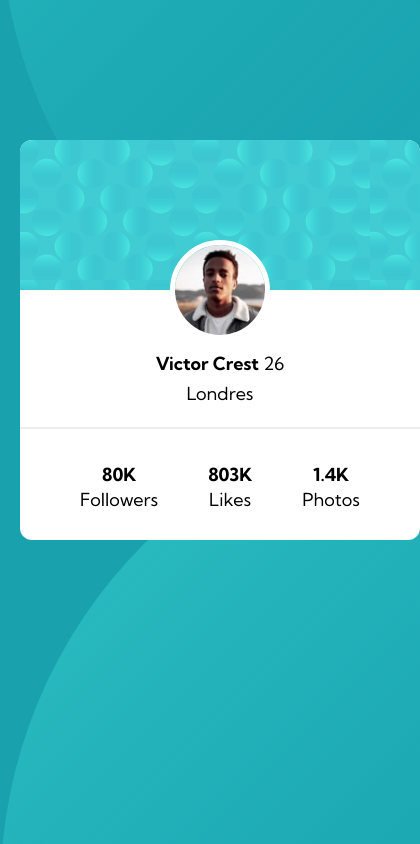
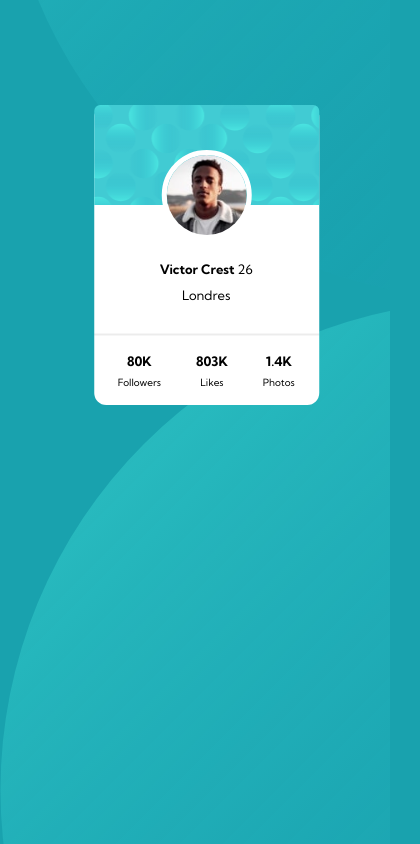
Before and after one commit to neootavio/cartao-de-perfil, a plain HTML site: page index.html in a window 390 px wide. Shown: the whole page, 420 px wide, since content can reach past the window. Drawn offline with Linux system fonts and the light colour scheme.

Commit message:
implementada responsividade mobile

```diff
--- a/index.html
+++ b/index.html
@@ -26,15 +26,15 @@
     <div class="rodape">
 
       <div>
-        <strong>80K</strong> <br> Followers
+        <strong>80K</strong> <br> <span>Followers</span>
       </div>
 
       <div>
-        <strong>803K</strong> <br> Likes
+        <strong>803K</strong> <br> <span>Likes</span>
       </div>
 
       <div>
-        <strong>1.4K</strong> <br> Photos
+        <strong>1.4K</strong> <br> <span>Photos</span>
       </div>
 
     </div>
--- a/style.css
+++ b/style.css
@@ -1,6 +1,6 @@
 @import url('https://fonts.googleapis.com/css2?family=Fraunces:opsz,wght@9..144,700&family=Kumbh+Sans:wght@400;700&family=Roboto&display=swap');
 
-*{
+* {
     margin: 0;
     padding: 0;
     box-sizing: border-box;
@@ -13,8 +13,6 @@ body {
     background-image: url(images/bg-pattern-bottom.svg);
     background-position: bottom left;
     background-repeat: repeat-y;
-
-
 }
 
 .container {
@@ -38,7 +36,7 @@ body {
     text-align: center;
 }
 
-#topo{
+#topo {
     background-image: url(images/bg-pattern-card.svg);
     border-radius: 12px 12px 0 0;
     height: 150px;
@@ -53,7 +51,7 @@ body {
     height: 80px;
 }
 
-.rodape{
+.rodape {
     display: flex;
     flex-direction: row;
     text-align: center;
@@ -65,6 +63,81 @@ body {
     height: 30px;
 }
 
-strong{
+strong {
     font-weight: 700;
 }
+
+@media (max-width: 600px) {
+
+    * {
+        margin: 0;
+        padding: 0;
+        box-sizing: border-box;
+        font-family: 'Kumbh Sans';
+        font-size: 13px;
+    }
+
+    body {
+        background-color: hsl(185, 75%, 39%);
+        background-image: url(images/bg-pattern-bottom.svg);
+        background-position: bottom left;
+        background-repeat: repeat;
+        margin: auto;
+        text-align: center;
+        align-items: center;
+        align-content: center;
+        width: 375px;
+    }
+
+    .container {
+        display: grid;
+        width: 225px;
+        height: 300px;
+        margin: auto;
+        background-color: white;
+        border-radius: 12px;
+    }
+
+    #foto {
+        position: fixed;
+        transform: translate(75%, 50%);
+        border: 5px solid white;
+        border-radius: 50%;
+        width: 90px;
+        height: 90px;
+        margin: auto;
+        text-align: center;
+    }
+
+    #topo {
+        background-image: url(images/bg-pattern-card.svg);
+        border-radius: 6px 6px 0 0;
+        height: 100px;
+        width: 225px;
+    }
+
+    .item {
+        text-align: center;
+        border-bottom: 2px solid rgba(0, 0, 0, 0.075);
+        transform: translate(0%, 15%);
+        line-height: 2em;
+        height: 90px;
+        padding-top: 10px;
+        padding-bottom: 30px;
+    }
+
+    .rodape {
+        padding-top: 21px;
+        display: flex;
+        flex-direction: row;
+        text-align: center;
+        align-items: center;
+        margin: auto;
+        gap: 35px;
+        line-height: 1.5em;
+    }
+
+    span{
+        font-size: 10px;
+    }
+}
```
